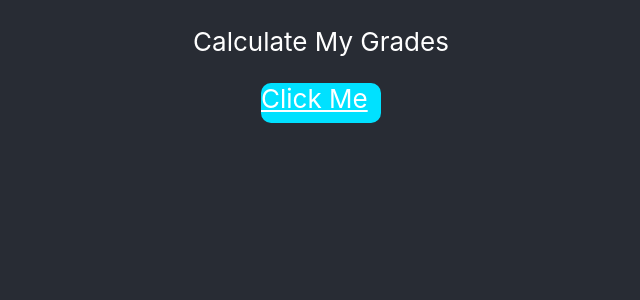
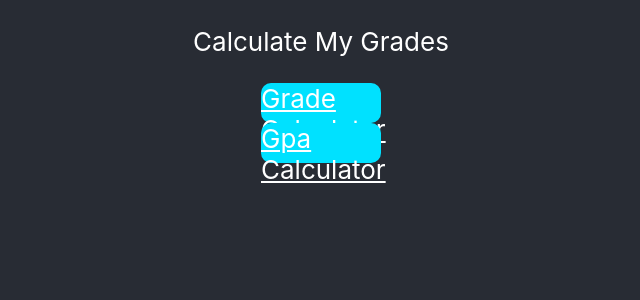
Before and after one commit to T2703/Grading-Calculator-Website, a React (Create React App) app: page / in a window 1280 px wide. Shown: the top 300 px of the page, without its empty margins (319-959 px from the left). Built offline with nearby package versions, Linux system fonts and the light colour scheme.

Commit message:
chore: added in the GPA page

```diff
--- a/src/App.js
+++ b/src/App.js
@@ -1,5 +1,6 @@
 import { BrowserRouter as Router, Route, Routes } from 'react-router-dom';
 import GradeCalculator from './GradeCalculator';
+import GpaCalculator from './GpaCalculator';
 import './App.css';
 
 // The app/website basically this
@@ -8,7 +9,8 @@ function App() {
     <div className="Title">
       <header className="Home-header">
         <p>Calculate My Grades</p>
-        <a className='buttonTo' href="/grade-calculator"> Click Me</a>
+        <a className='buttonTo' href="/grade-calculator"> Grade Calculator</a>
+        <a className='buttonTo' href="/gpa-calculator"> Gpa Calculator</a>
       </header>
     </div>
   );
@@ -20,6 +22,7 @@ function Main() {
       <Routes>
         <Route path="/" element={<App />} />
         <Route path="/grade-calculator" element={<GradeCalculator />} />
+        <Route path="/gpa-calculator" element={<GradeCalculator />} />
       </Routes>
     </Router>
   );
```
